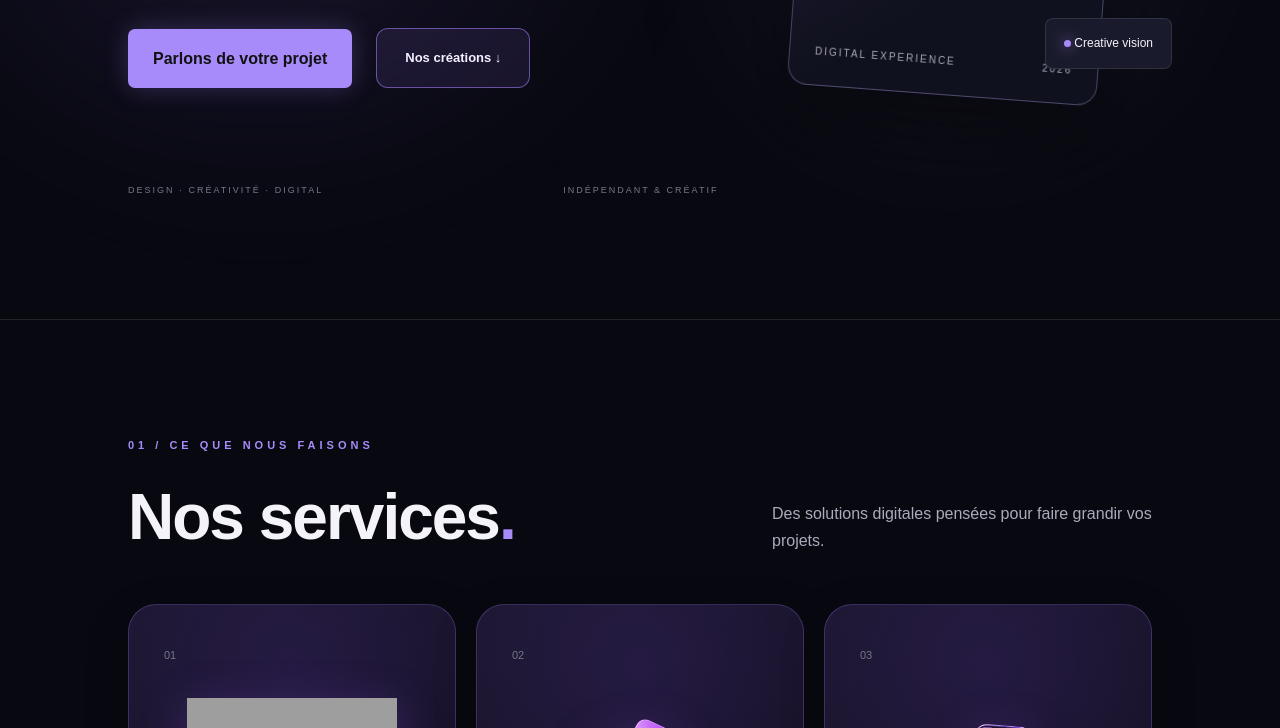
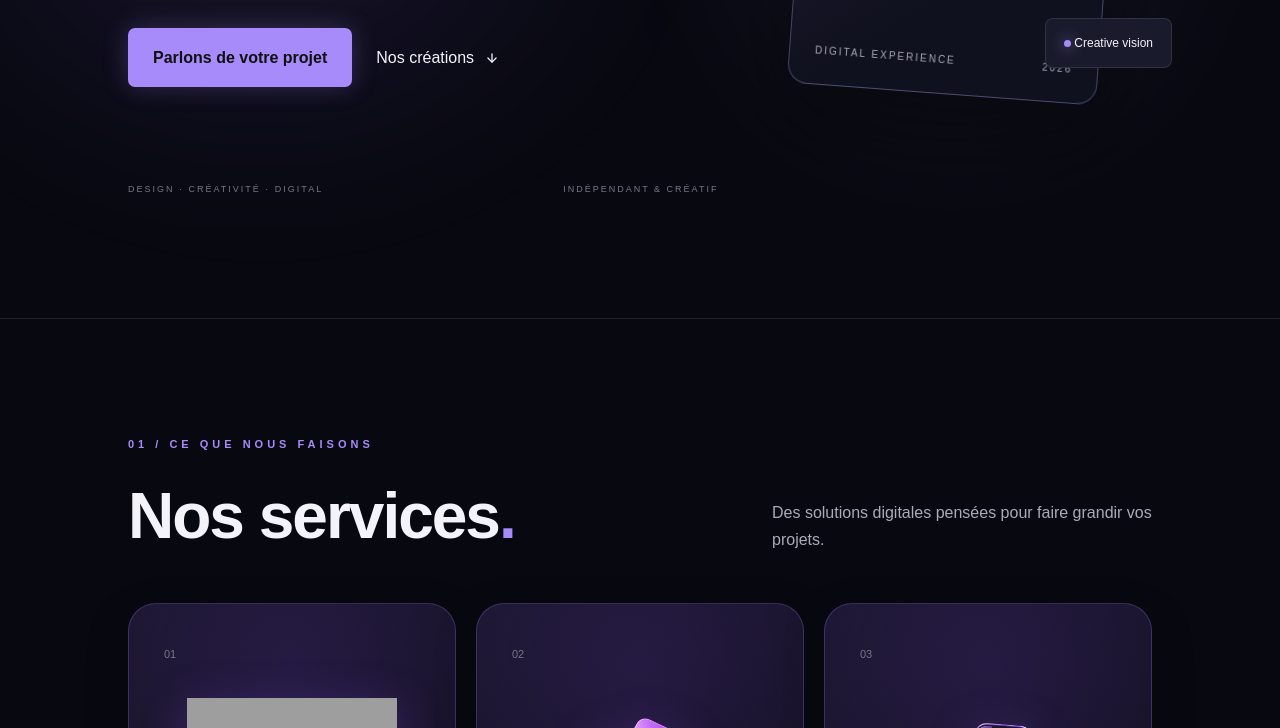
Before and after one commit to LennySouf/ai-website-builder, a plain HTML site: page index.html in a window 1280 px wide. Shown: the part 582-1310 px from the top of the page. Drawn offline with Linux system fonts and the light colour scheme; grey boxes are pictures that could not be loaded.

Commit message:
Update index.html

```diff
--- a/index.html
+++ b/index.html
@@ -64,9 +64,14 @@
             Parlons de votre projet
           </a>
 
-          <a href="#realisations" class="secondary-link">
-            Nos créations ↓
-          </a>
+<a href="#realisations" class="btn-secondary">
+  Nos créations
+  <svg width="14" height="14" viewBox="0 0 24 24" fill="none" stroke="currentColor" stroke-width="2.2" stroke-linecap="round" stroke-linejoin="round" style="display: inline-block; vertical-align: middle; margin-left: 6px; transform: translateY(-1px);">
+    <line x1="12" y1="5" x2="12" y2="19"></line>
+    <polyline points="19 12 12 19 5 12"></polyline>
+  </svg>
+</a>
+
         </div>
 
         <div class="hero-bottom">
```
